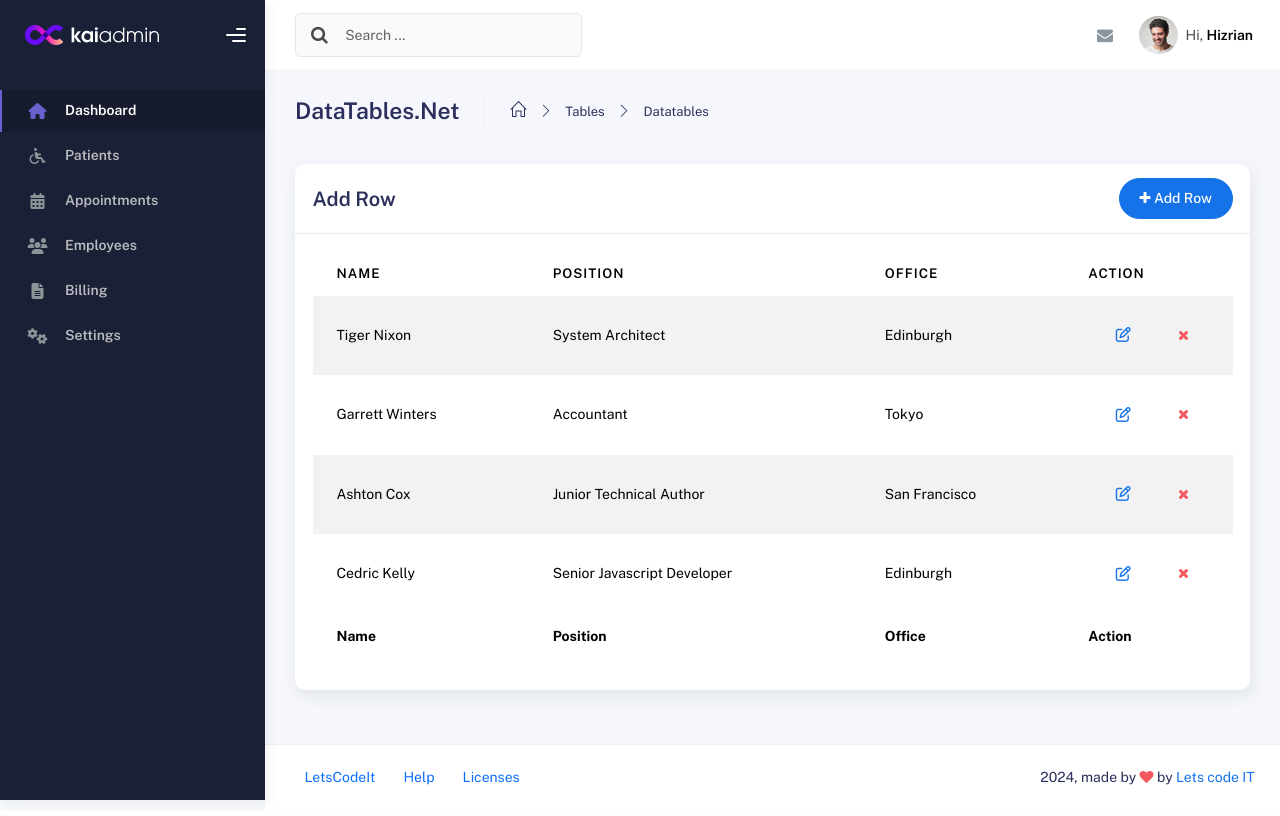
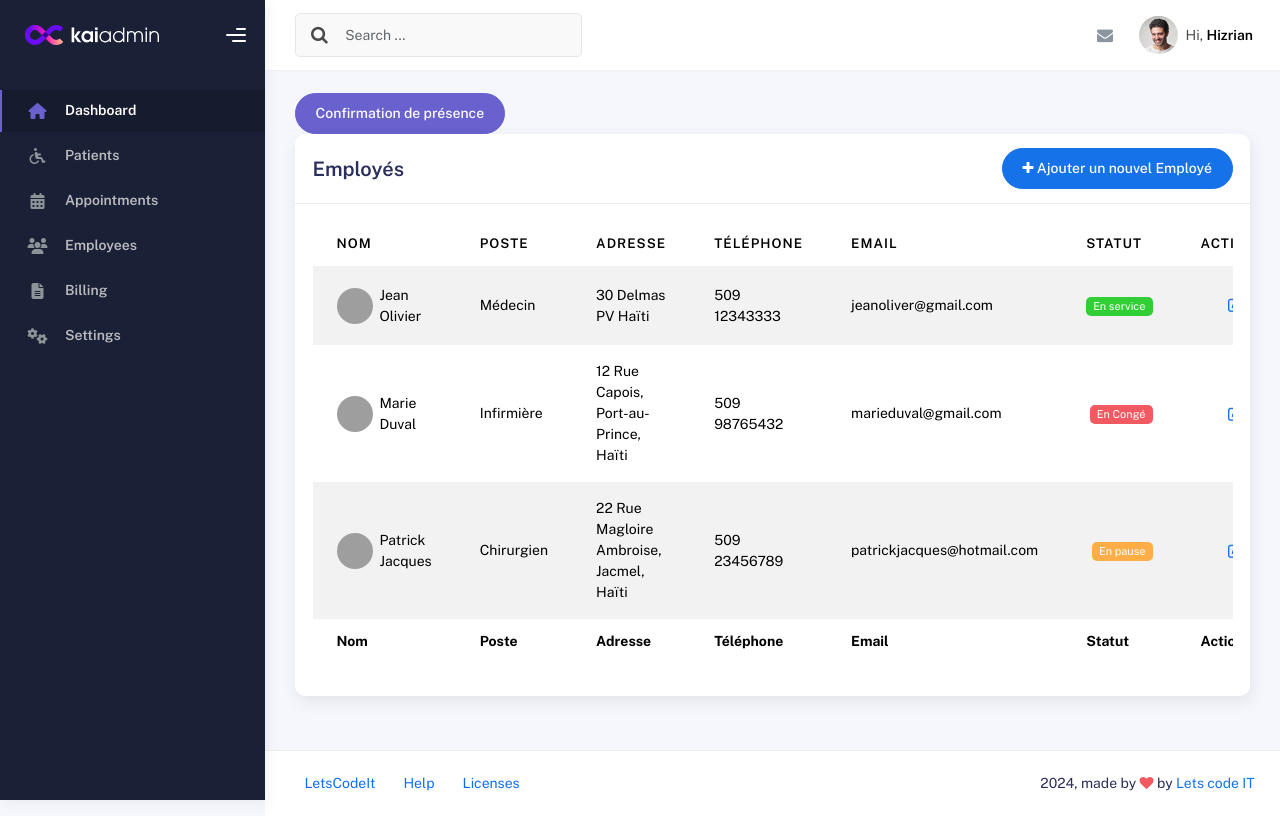
Before and after one commit to LetsCodeItV1/HospitalManagement, a Django app: page /reception/employe/ in a window 1280 px wide. Run offline with Django 5.2, Linux system fonts and the light colour scheme; some libraries are stand-ins or nearby versions; grey boxes are pictures that could not be loaded.

Commit message:
Update employe.html

```diff
--- a/HospitalManagement/reception/templates/employe.html
+++ b/HospitalManagement/reception/templates/employe.html
@@ -51,9 +51,9 @@
 
             <div class="container">
                 <div class="page-inner">
-                    <!-- Your code start here -->
+                    <!-- Your code start here
                     <div class="page-header">
-                        <h3 class="fw-bold mb-3">DataTables.Net</h3>
+                        <h3 class="fw-bold mb-3">DataTables.Nettt</h3>
                         <ul class="breadcrumbs mb-3">
                             <li class="nav-home">
                                 <a href="#">
@@ -74,6 +74,12 @@
                             </li>
                         </ul>
                     </div>
+                    -->
+                    <div class="ms-md-auto py-2 py-md-0">
+                        {#                            <a href="#" class="btn btn-label-info btn-round me-2">Manage</a>#}
+
+                        <a href="#" class="btn btn-secondary btn-round">Confirmation de présence</a>
+                    </div>
                     <div class="row">
 
 
@@ -81,11 +87,11 @@
                             <div class="card">
                                 <div class="card-header">
                                     <div class="d-flex align-items-center">
-                                        <h4 class="card-title">Add Row</h4>
+                                        <h4 class="card-title">Employés</h4>
                                         <button class="btn btn-primary btn-round ms-auto" data-bs-toggle="modal"
                                                 data-bs-target="#addRowModal">
                                             <i class="fa fa-plus"></i>
-                                            Add Row
+                                            Ajouter un nouvel Employé
                                         </button>
                                     </div>
                                 </div>
@@ -109,35 +115,54 @@
                                                     </button>
                                                 </div>
                                                 <div class="modal-body">
-                                                    <p class="small">Create a new row using this form, make sure you
-                                                        fill them all</p>
+                                                    <p class="small">Créer un nouvel employé, assurez vous d'entrer tous les champs </p>
                                                         <form>
                                                             <div class="row">
+                                                                <!-- Nom -->
                                                                 <div class="col-sm-12">
                                                                     <div class="form-group form-group-default">
-                                                                    <label>Name</label>
-                                                                    <input id="addName" type="text" class="form-control"
-                                                                           placeholder="fill name">
+                                                                        <label>Nom</label>
+                                                                        <input id="addName" type="text" class="form-control" placeholder="Entrez le nom">
                                                                     </div>
                                                                 </div>
+                                                                <!-- Poste -->
                                                                 <div class="col-md-6 pe-0">
                                                                     <div class="form-group form-group-default">
-                                                                    <label>Position</label>
-                                                                    <input id="addPosition" type="text"
-                                                                           class="form-control"
-                                                                           placeholder="fill position">
+                                                                        <label>Poste</label>
+                                                                        <input id="addPosition" type="text" class="form-control" placeholder="Entrez le poste">
                                                                     </div>
                                                                 </div>
+                                                                <!-- Adresse -->
                                                                 <div class="col-md-6">
                                                                     <div class="form-group form-group-default">
-                                                                    <label>Office</label>
-                                                                    <input id="addOffice" type="text"
-                                                                           class="form-control"
-                                                                           placeholder="fill office">
+                                                                        <label>Adresse</label>
+                                                                        <input id="addAddress" type="text" class="form-control" placeholder="Entrez l'adresse">
+                                                                    </div>
+                                                                </div>
+                                                                <!-- Téléphone -->
+                                                                <div class="col-md-6 pe-0">
+                                                                    <div class="form-group form-group-default">
+                                                                        <label>Téléphone</label>
+                                                                        <input id="addPhone" type="text" class="form-control" placeholder="Entrez le téléphone">
+                                                                    </div>
+                                                                </div>
+                                                                <!-- Email -->
+                                                                <div class="col-md-6">
+                                                                    <div class="form-group form-group-default">
+                                                                        <label>Email</label>
+                                                                        <input id="addEmail" type="email" class="form-control" placeholder="Entrez l'email">
+                                                                    </div>
+                                                                </div>
+                                                                <!-- Statut -->
+                                                                <div class="col-md-6">
+                                                                    <div class="form-group form-group-default">
+                                                                        <label>Horaire</label>
+                                                                        <input id="addHoraire" type="email" class="form-control" placeholder="Entrez l'horaire de travail">
                                                                     </div>
                                                                 </div>
                                                             </div>
                                                         </form>
+
                                                 </div>
                                                 <div class="modal-footer border-0">
                                                     <button type="button" id="addRowButton" class="btn btn-primary">
@@ -152,28 +177,49 @@
                                     </div>
 
                                     <div class="table-responsive">
+
+
                                         <table id="add-row" class="display table table-striped table-hover">
                                             <thead>
                                                 <tr>
-                                                <th>Name</th>
-                                                <th>Position</th>
-                                                <th>Office</th>
-                                                <th style="width: 10%">Action</th>
+                                                    <th style="position: sticky; top: 0; background-color: #fff; z-index: 10;">Nom</th>
+                                                    <th style="position: sticky; top: 0; background-color: #fff; z-index: 10;">Poste</th>
+                                                    <th style="position: sticky; top: 0; background-color: #fff; z-index: 10;">Adresse</th>
+                                                    <th style="position: sticky; top: 0; background-color: #fff; z-index: 10;">Téléphone</th>
+                                                    <th style="position: sticky; top: 0; background-color: #fff; z-index: 10;">Email</th>
+                                                    <th style="position: sticky; top: 0; background-color: #fff; z-index: 10;">Statut</th>
+                                                    <th style="position: sticky; top: 0; background-color: #fff; z-index: 10; width: 10%;">Action</th>
                                                 </tr>
                                             </thead>
                                             <tfoot>
                                             <tr>
-                                                <th>Name</th>
-                                                <th>Position</th>
-                                                <th>Office</th>
+                                                <th>Nom</th>
+                                                <th>Poste</th>
+                                                <th>Adresse</th>
+                                                <th>Téléphone</th>
+                                                <th>Email</th>
+                                                <th>Statut</th>
                                                 <th>Action</th>
                                             </tr>
                                             </tfoot>
+
                                             <tbody>
                                             <tr>
-                                                <td>Tiger Nixon</td>
-                                                <td>System Architect</td>
-                                                <td>Edinburgh</td>
+                                                <td style="width: 20%;"> <!-- Set a fixed width or use percentages for consistency -->
+                                                    <div style="display: flex; align-items: center;">
+                                                        <img src="{% static '/img/jm_denis.jpg' %}" alt="Jean Olivier's Avatar" class="avatar-img rounded-circle" style="width: 36px; height: 36px; margin-right: 0.5rem;">
+                                                        <a href="profile.php?name=Jean_Olivier" class="name-link" style="text-decoration: none; color: inherit;"> <!-- Add the link here -->
+                                                            <span>Jean Olivier</span>
+                                                        </a>
+                                                    </div>
+                                                </td>
+                                                <td style="width: 15%;">Médecin</td>
+                                                <td style="width: 25%;">30 Delmas PV Haïti</td>
+                                                <td style="width: 15%;">509 12343333</td>
+                                                <td style="width: 25%;">jeanoliver@gmail.com</td>
+                                                <td class="text-end">
+                                                    <span class="badge badge-success">En service</span>
+                                                </td>
                                                 <td>
                                                     <div class="form-button-action">
                                                         <button type="button" data-bs-toggle="tooltip" title=""
@@ -190,9 +236,20 @@
                                                 </td>
                                             </tr>
                                             <tr>
-                                                <td>Garrett Winters</td>
-                                                <td>Accountant</td>
-                                                <td>Tokyo</td>
+                                                <td style="width: 20%;">
+                                                    <div style="display: flex; align-items: center;">
+                                                        <img src="{% static '/img/jm_denis.jpg' %}" alt="Marie Duval's Avatar" class="avatar-img rounded-circle" style="width: 36px; height: 36px; margin-right: 0.5rem;">
+                                                        <span>Marie Duval</span>
+                                                    </div>
+                                                </td>
+                                                <td style="width: 15%;">Infirmière</td>
+                                                <td style="width: 25%;">12 Rue Capois, Port-au-Prince, Haïti</td>
+                                                <td style="width: 15%;">509 98765432</td>
+                                                <td style="width: 25%;">marieduval@gmail.com</td>
+                                                <td class="text-end">
+                                                    <span class="badge badge-danger">En Congé</span>
+                                                </td>
+
                                                 <td>
                                                     <div class="form-button-action">
                                                         <button type="button" data-bs-toggle="tooltip" title=""
@@ -209,9 +266,18 @@
                                                 </td>
                                             </tr>
                                             <tr>
-                                                <td>Ashton Cox</td>
-                                                <td>Junior Technical Author</td>
-                                                <td>San Francisco</td>
+                                                <td style="width: 20%;">
+                                                    <div style="display: flex; align-items: center;">
+                                                        <img src="{% static '/img/jm_denis.jpg' %}" alt="Patrick Jacques's Avatar" class="avatar-img rounded-circle" style="width: 36px; height: 36px; margin-right: 0.5rem;">
+                                                        <span>Patrick Jacques</span>
+                                                    </div>
+                                                </td>
+                                                <td style="width: 15%;">Chirurgien</td>
+                                                <td style="width: 25%;">22 Rue Magloire Ambroise, Jacmel, Haïti</td>
+                                                <td style="width: 15%;">509 23456789</td>
+                                                <td style="width: 25%;">patrickjacques@hotmail.com</td>                <td class="text-end">
+                                                    <span class="badge badge-warning">En pause </span>
+                                                </td>
                                                 <td>
                                                     <div class="form-button-action">
                                                         <button type="button" data-bs-toggle="tooltip" title=""
@@ -227,25 +293,10 @@
                                                     </div>
                                                 </td>
                                             </tr>
-                                            <tr>
-                                                <td>Cedric Kelly</td>
-                                                <td>Senior Javascript Developer</td>
-                                                <td>Edinburgh</td>
-                                                <td>
-                                                    <div class="form-button-action">
-                                                        <button type="button" data-bs-toggle="tooltip" title=""
-                                                                class="btn btn-link btn-primary btn-lg"
-                                                                data-original-title="Edit Task">
-                                                            <i class="fa fa-edit"></i>
-                                                        </button>
-                                                        <button type="button" data-bs-toggle="tooltip" title=""
-                                                                class="btn btn-link btn-danger"
-                                                                data-original-title="Remove">
-                                                            <i class="fa fa-times"></i>
-                                                        </button>
-                                                    </div>
-                                                </td>
-                                            </tr>
+
+
+
+
 
                                             </tbody>
                                         </table>
```
Lines whose indentation alone changed are shown as unchanged.
